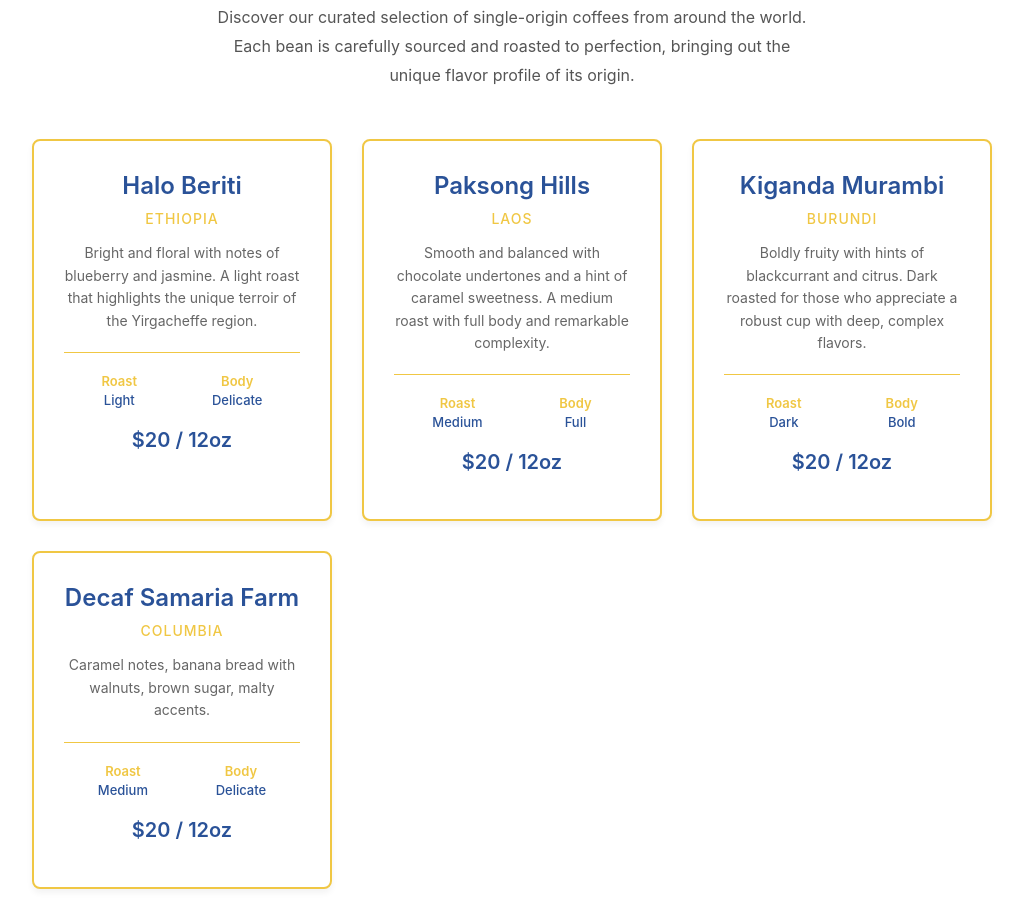
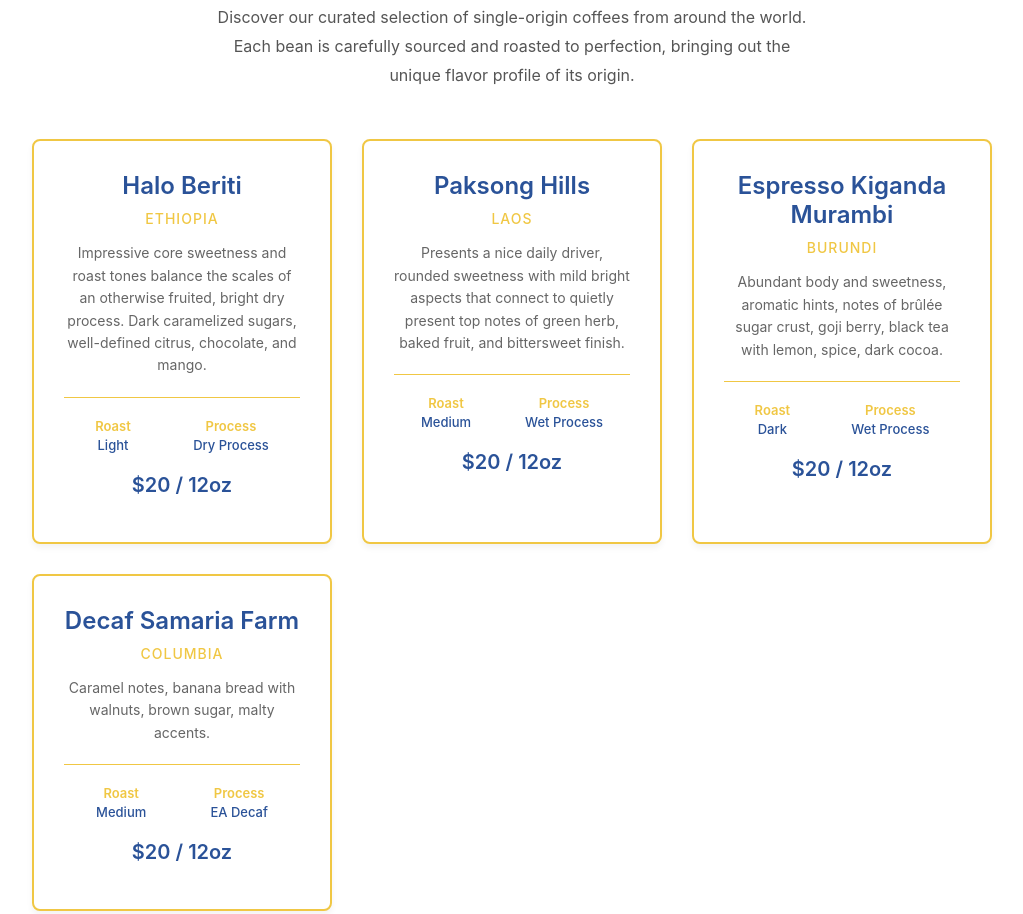
Before and after one commit to jbmcmahan/athila, a plain HTML site: page index.html in a window 1280 px wide. Shown: the part 246-1160 px from the top of the page, without its empty margins (128-1151 px from the left). Drawn offline with Linux system fonts and the light colour scheme.

Commit message:
Update index.html

```diff
--- a/index.html
+++ b/index.html
@@ -212,15 +212,15 @@
             <div class="coffee-card">
                 <div class="coffee-name">Halo Beriti</div>
                 <div class="coffee-origin">Ethiopia</div>
-                <div class="coffee-description">Bright and floral with notes of blueberry and jasmine. A light roast that highlights the unique terroir of the Yirgacheffe region.</div>
+                <div class="coffee-description">Impressive core sweetness and roast tones balance the scales of an otherwise fruited, bright dry process. Dark caramelized sugars, well-defined citrus, chocolate, and mango.</div>
                 <div class="coffee-details">
                     <div class="detail">
                         <span class="detail-label">Roast</span>
                         <span class="detail-value">Light</span>
                     </div>
                     <div class="detail">
-                        <span class="detail-label">Body</span>
-                        <span class="detail-value">Delicate</span>
+                        <span class="detail-label">Process</span>
+                        <span class="detail-value">Dry Process</span>
                     </div>
                 </div>
                 <div class="price">$20 / 12oz</div>
@@ -229,32 +229,32 @@
             <div class="coffee-card">
                 <div class="coffee-name">Paksong Hills</div>
                 <div class="coffee-origin">Laos</div>
-                <div class="coffee-description">Smooth and balanced with chocolate undertones and a hint of caramel sweetness. A medium roast with full body and remarkable complexity.</div>
+                <div class="coffee-description">Presents a nice daily driver, rounded sweetness with mild bright aspects that connect to quietly present top notes of green herb, baked fruit, and bittersweet finish.</div>
                 <div class="coffee-details">
                     <div class="detail">
                         <span class="detail-label">Roast</span>
                         <span class="detail-value">Medium</span>
                     </div>
                     <div class="detail">
-                        <span class="detail-label">Body</span>
-                        <span class="detail-value">Full</span>
+                        <span class="detail-label">Process</span>
+                        <span class="detail-value">Wet Process</span>
                     </div>
                 </div>
                 <div class="price">$20 / 12oz</div>
             </div>
 
             <div class="coffee-card">
-                <div class="coffee-name">Kiganda Murambi</div>
+                <div class="coffee-name">Espresso Kiganda Murambi</div>
                 <div class="coffee-origin">Burundi</div>
-                <div class="coffee-description">Boldly fruity with hints of blackcurrant and citrus. Dark roasted for those who appreciate a robust cup with deep, complex flavors.</div>
+                <div class="coffee-description">Abundant body and sweetness, aromatic hints, notes of brûlée sugar crust, goji berry, black tea with lemon, spice, dark cocoa.</div>
                 <div class="coffee-details">
                     <div class="detail">
                         <span class="detail-label">Roast</span>
                         <span class="detail-value">Dark</span>
                     </div>
                     <div class="detail">
-                        <span class="detail-label">Body</span>
-                        <span class="detail-value">Bold</span>
+                        <span class="detail-label">Process</span>
+                        <span class="detail-value">Wet Process</span>
                     </div>
                 </div>
                 <div class="price">$20 / 12oz</div>
@@ -269,8 +269,8 @@
                         <span class="detail-value">Medium</span>
                     </div>
                     <div class="detail">
-                        <span class="detail-label">Body</span>
-                        <span class="detail-value">Delicate</span>
+                        <span class="detail-label">Process</span>
+                        <span class="detail-value">EA Decaf</span>
                     </div>
                 </div>
                 <div class="price">$20 / 12oz</div>
```
